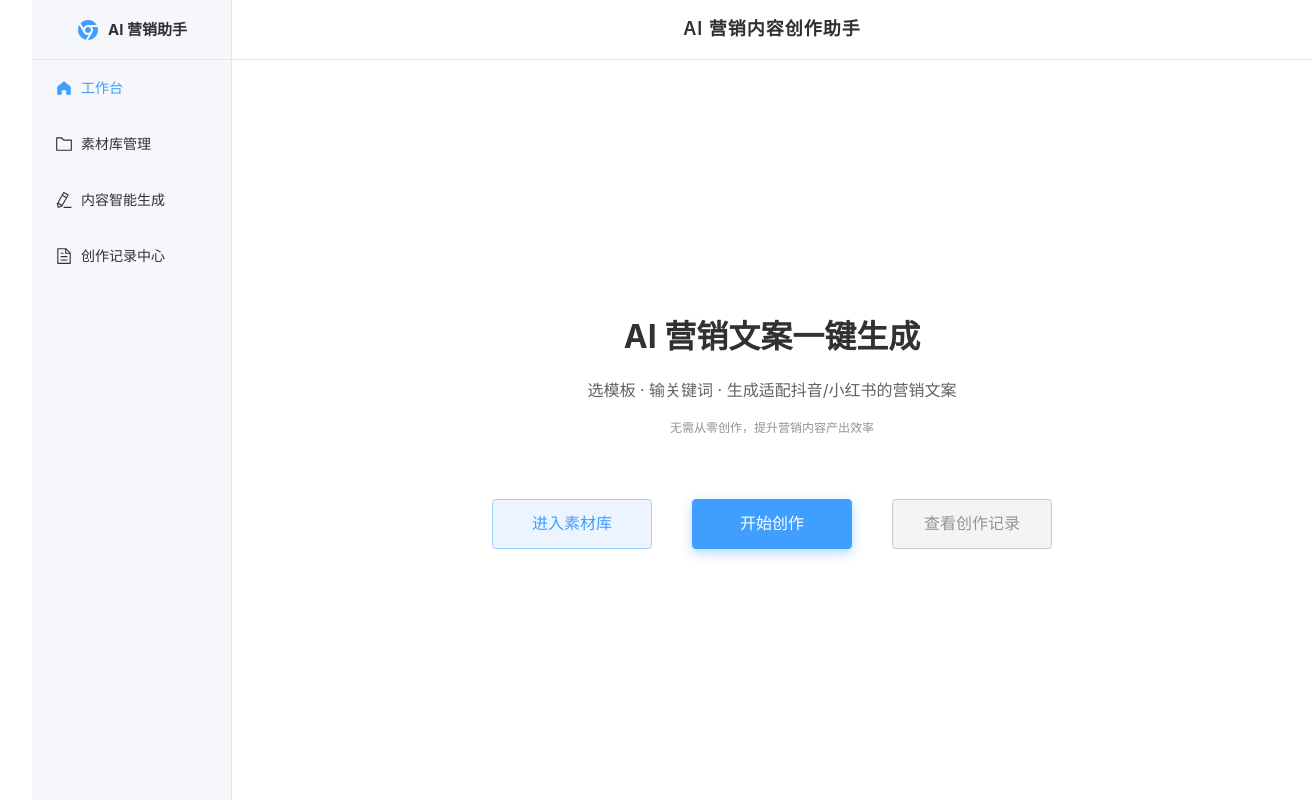
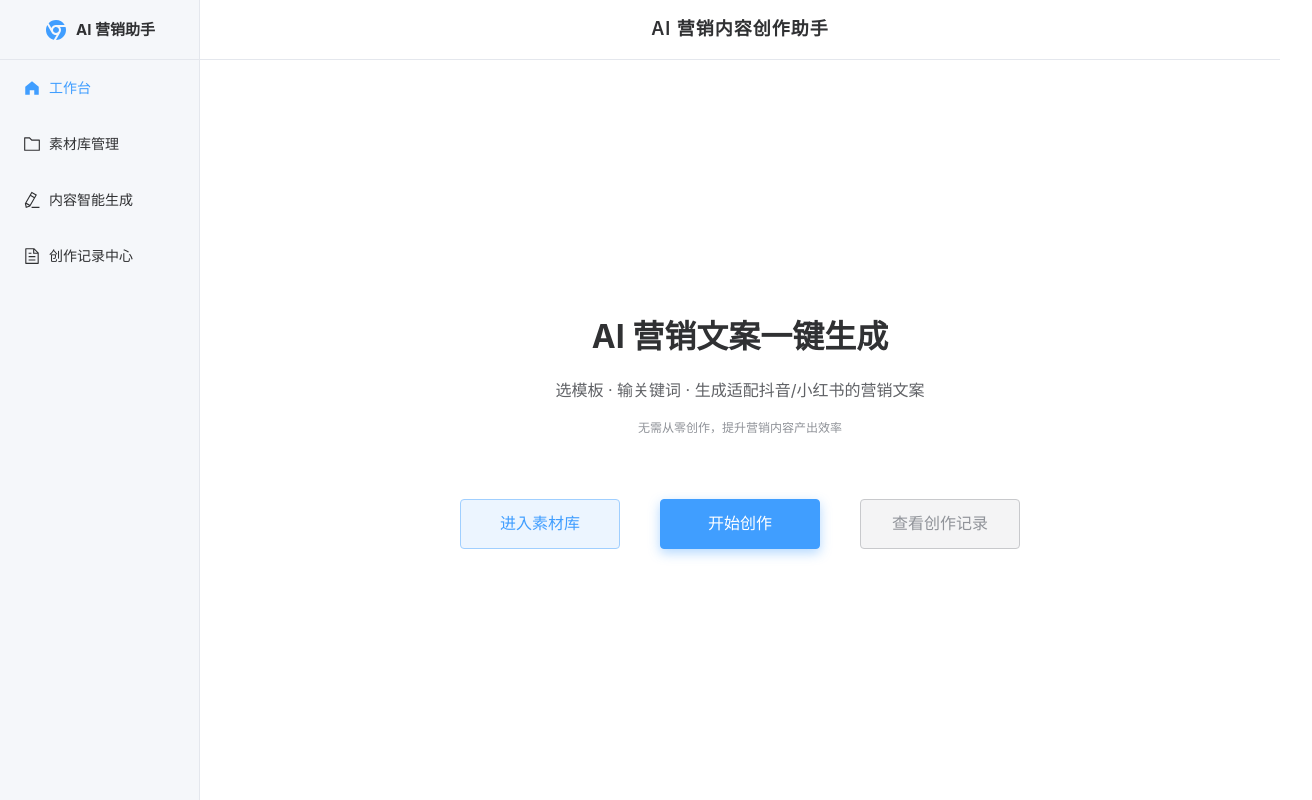
Before and after one commit to StrachWi/AI-Content-Agent, a Vue app in the folder frontend/: page / in a window 1280 px wide. Shown: the whole page, 1312 px wide, since content can reach past the window. Built offline with nearby package versions, Linux system fonts and the light colour scheme.

Commit message:
修复了左侧空白边的问题

```diff
--- a/frontend/src/assets/main.css
+++ b/frontend/src/assets/main.css
@@ -1,18 +1,15 @@
 @import './base.css';
 
 /* 让应用占满整个窗口，去掉 Vue 初始模板的“居中 + 限宽” */
-html,
-body {
+html, body {
   width: 100%;
   height: 100%;
   margin: 0;
 }
 
 body {
-  display: block;
-  /* 去掉 flex 居中 */
-  place-items: unset;
-  /* 保险 */
+  display: block;       /* 去掉 flex 居中 */
+  place-items: unset;   /* 保险 */
 }
 
 #app {
@@ -21,37 +18,3 @@
   margin: 0;
   padding: 0;
 }
-
-#app {
-  max-width: 1280px;
-  margin: 0 auto;
-  padding: 2rem;
-  font-weight: normal;
-}
-
-a,
-.green {
-  text-decoration: none;
-  color: hsla(160, 100%, 37%, 1);
-  transition: 0.4s;
-  padding: 3px;
-}
-
-@media (hover: hover) {
-  a:hover {
-    background-color: hsla(160, 100%, 37%, 0.2);
-  }
-}
-
-@media (min-width: 1024px) {
-  body {
-    display: flex;
-    place-items: center;
-  }
-
-  #app {
-    display: grid;
-    grid-template-columns: 1fr 1fr;
-    padding: 0 2rem;
-  }
-}
```
